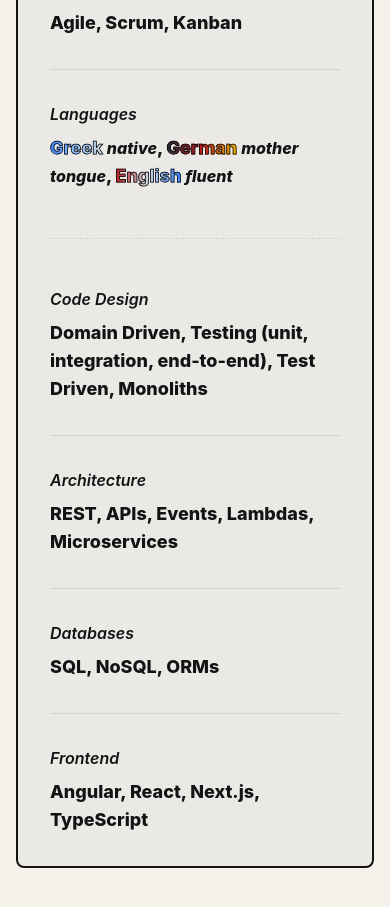
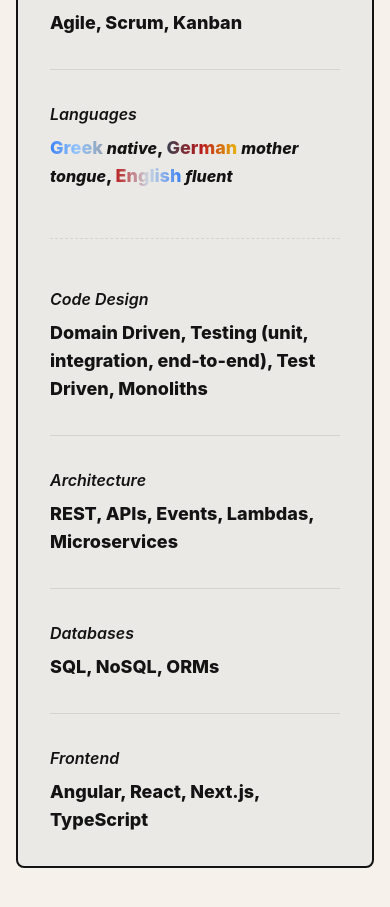
Before and after one commit to keybraker/keybraker.github.io, a Next.js app: page / in a window 390 px wide. Shown: the part 6680-7587 px from the top of the page. Built offline with nearby package versions, Linux system fonts and the light colour scheme.

Commit message:
Minor design updates

```diff
--- a/src/abilities/skills.tsx
+++ b/src/abilities/skills.tsx
@@ -23,9 +23,9 @@ const skills: SkillType[] = [
   {
     category: "Languages",
     qualifications: [
-      '<span class="bg-gradient-to-r from-blue-500 via-blue-300 to-slate-300 text-transparent bg-clip-text" style="-webkit-text-stroke: 0.75px #000000;">Greek</span> <i class="text-md text-tsiakkas-dark dark:text-tsiakkas-light">native</i>',
-      '<span class="bg-gradient-to-r from-gray-800 via-red-700 to-yellow-500 text-transparent bg-clip-text" style="-webkit-text-stroke: 0.75px #000000;">German</span> <i class="text-md text-tsiakkas-dark dark:text-tsiakkas-light">mother tongue</i>',
-      '<span class="bg-gradient-to-r from-red-700 via-slate-300 to-blue-500 text-transparent bg-clip-text" style="-webkit-text-stroke: 0.75px #000000;">English</span> <i class="text-md text-tsiakkas-dark dark:text-tsiakkas-light">fluent</i>',
+      '<span class="bg-gradient-to-r from-blue-500 via-blue-300 to-slate-400 text-transparent bg-clip-text">Greek</span> <i class="text-md text-tsiakkas-dark dark:text-tsiakkas-light">native</i>',
+      '<span class="bg-gradient-to-r from-gray-700 via-red-700 to-yellow-500 text-transparent bg-clip-text">German</span> <i class="text-md text-tsiakkas-dark dark:text-tsiakkas-light">mother tongue</i>',
+      '<span class="bg-gradient-to-r from-red-700 via-slate-300 to-blue-500 text-transparent bg-clip-text">English</span> <i class="text-md text-tsiakkas-dark dark:text-tsiakkas-light">fluent</i>',
     ],
   },
 ];
--- a/src/components/showcaseListings.tsx
+++ b/src/components/showcaseListings.tsx
@@ -39,7 +39,7 @@ function ShowcaseListing({
         </div>
 
         <div className="no-wrap flex w-6/12 flex-col items-end justify-start text-end align-baseline">
-          <div className="content flex flex-col-reverse  items-baseline align-baseline text-md italic sm:flex-row sm:gap-2">
+          <div className="content flex flex-col-reverse  items-baseline align-baseline text-md italic sm:flex-row sm:gap-3">
             <span className="hidden items-center rounded-2xl bg-tsiakkas-dark/10 px-2 text-xs text-tsiakkas-dark dark:bg-tsiakkas-light/10 dark:text-tsiakkas-light sm:flex eq:text-sm">
               {period}
             </span>
--- a/src/functions/getMonthsBetween.ts
+++ b/src/functions/getMonthsBetween.ts
@@ -10,7 +10,7 @@ export function getPeriodBetween(from: Date, to: Date | null): string {
 
     let result: string[] = [];
     if (years > 0) {
-        result = result.concat(years === 1 ? [`${years}y`] : [`${years}ys`]);
+        result = result.concat(years === 1 ? [`${years}y`] : [`${years}y`]);
     }
 
     if (months > 0) {
```
